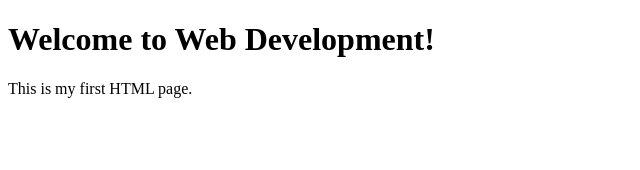
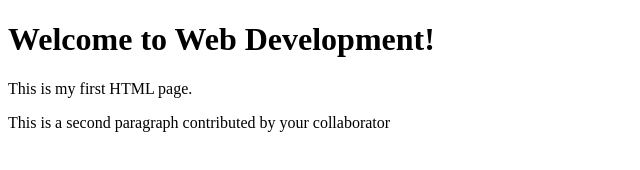
Before and after one commit to Benjiro-Nyoni10/web-dev-lab, a plain HTML site: page index.html in a window 1280 px wide. Shown: the whole page, without its empty margins (0-640 px from the left). Drawn offline with Linux system fonts and the light colour scheme.

Commit message:
Contributed an extra paragraph to your webpage

```diff
--- a/index.html
+++ b/index.html
@@ -9,5 +9,6 @@ initial-scale=1.0">
 <body>
 <h1>Welcome to Web Development!</h1>
 <p>This is my first HTML page.</p>
+<p>This is a second paragraph contributed by your collaborator</p>
 </body>
 </html>
```
